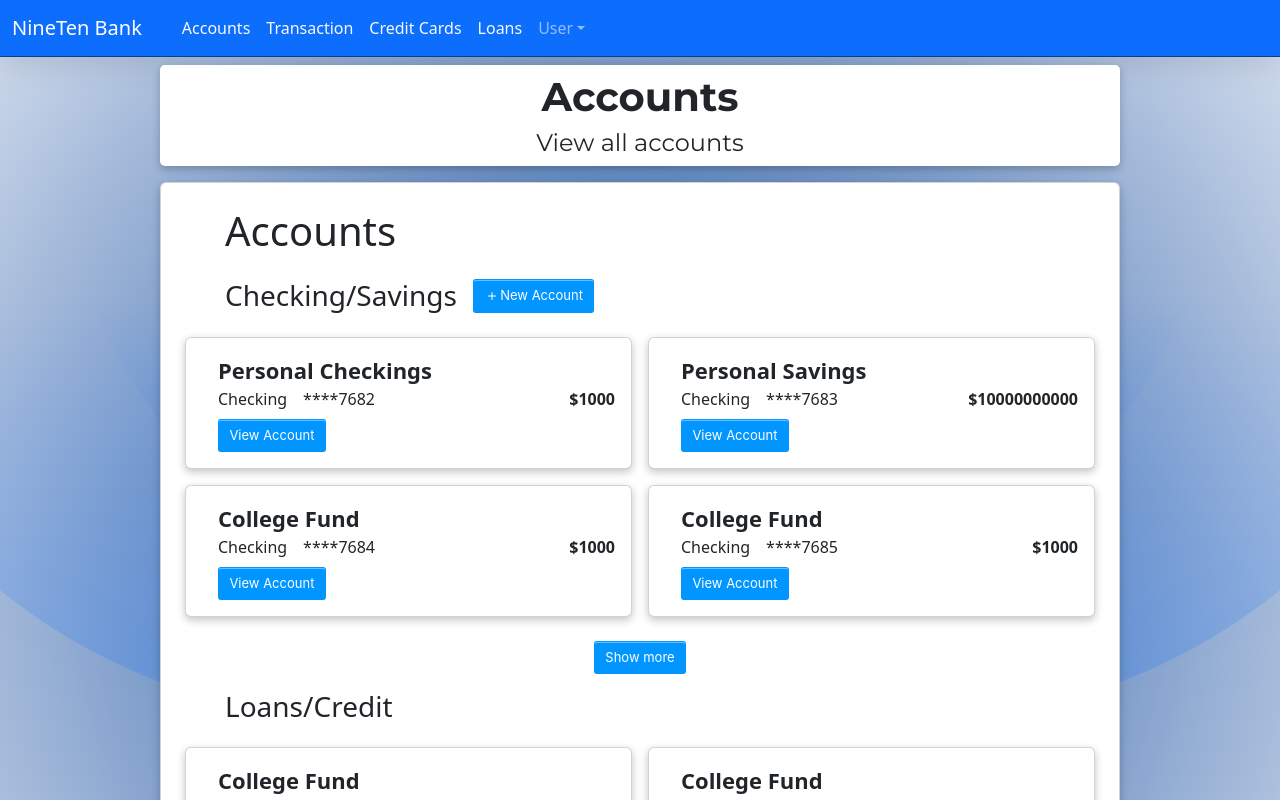
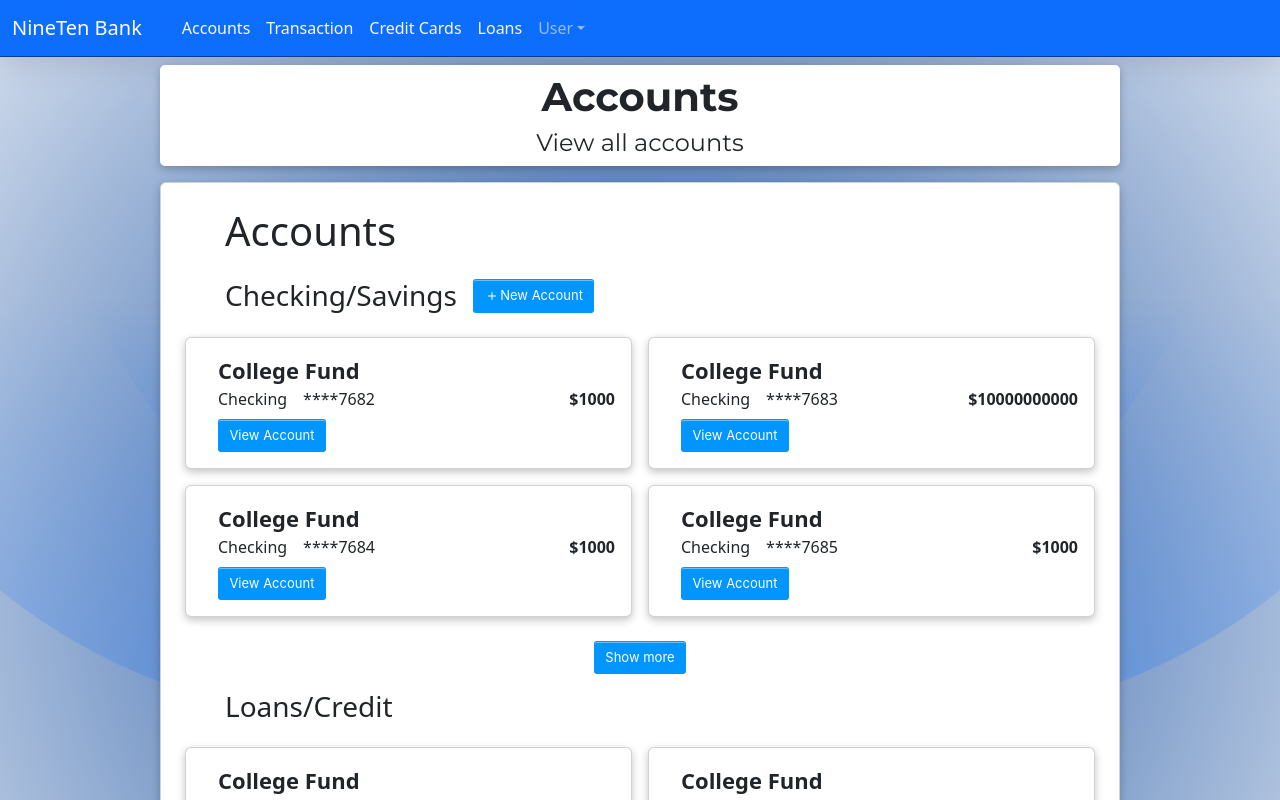
Before and after one commit to jvt703/BankingCustomerPortal, a React (Create React App) app in the folder user-portal/: page /Accounts in a window 1280 px wide. Shown: the top 800 px of the page. Built offline with nearby package versions, Linux system fonts and the light colour scheme; no server answers.

Commit message:
Revert unrelated changes

```diff
--- a/user-portal/src/Components/Accounts/AccountInfoCard.js
+++ b/user-portal/src/Components/Accounts/AccountInfoCard.js
@@ -9,7 +9,7 @@ const AccountInfoCard = ({AccountInfo}) => {
     <div className='p-3 d-flex flex-column flex-md-row gap-3 flex-wrap Account-card card justify-content-between align-items-center' >
         <div className='bd-highlight'>
           <div className="d-flex align-items-center align-items-md-start flex-column">
-            <div className='h3'>Name:<wbr /> {'Personal Checkings'}</div>
+            <div className='h3'>Name:<wbr /> {AccountInfo.accountName}</div>
             <div className='Account-name'>
               <div>Account Type: {AccountInfo.accountTypeName}</div>
             </div>
--- a/user-portal/src/Components/Accounts/AccountsDisplay.js
+++ b/user-portal/src/Components/Accounts/AccountsDisplay.js
@@ -13,7 +13,7 @@ const AccountsDisplay = () => {
       confirmation: false,
       active: true,
       pointsBalance: 0,
-      accountName: "Personal Checkings",
+      accountName: "College Fund",
       createdDate: 1677683776994,
     },
     {
@@ -25,7 +25,7 @@ const AccountsDisplay = () => {
       confirmation: false,
       active: true,
       pointsBalance: 0,
-      accountName: "Personal Savings",
+      accountName: "College Fund",
       createdDate: 1677683776994,
     },
     {
```
